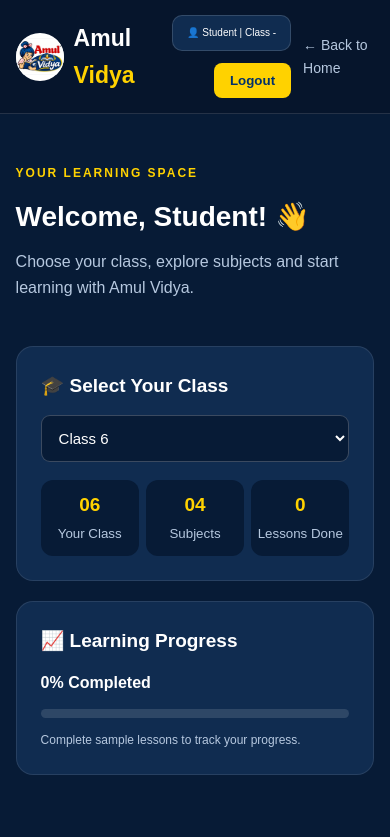
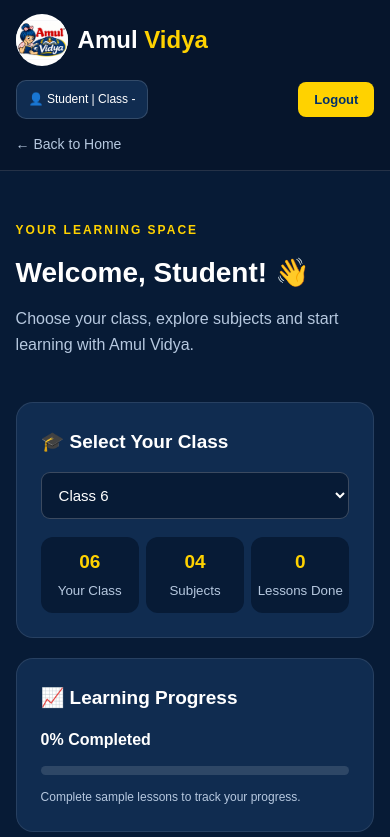
Before and after one commit to utsavjaingnmba27-jpg/Amul-vidya, a plain HTML site: page dashboard.html in a window 390 px wide. Shown: the top 837 px of the page. Drawn offline with Linux system fonts and the light colour scheme.

Commit message:
Update dashboard.html
Improve mobile dashboard header

```diff
--- a/dashboard.html
+++ b/dashboard.html
@@ -154,6 +154,58 @@ footer{
   }
   .profile-info{
     font-size:10px;
+  }
+}
+/* PROFESSIONAL MOBILE HEADER */
+
+@media (max-width: 700px) {
+  header {
+    padding: 14px 0;
+  }
+
+  nav {
+    display: flex;
+    flex-direction: column;
+    align-items: flex-start;
+    gap: 14px;
+  }
+
+  .brand {
+    display: flex;
+    align-items: center;
+    gap: 10px;
+    font-size: 24px;
+    white-space: nowrap;
+  }
+
+  .brand img {
+    width: 52px;
+    height: 52px;
+    object-fit: contain;
+  }
+
+  .profile-actions {
+    width: 100%;
+    display: flex;
+    flex-wrap: wrap;
+    align-items: center;
+    justify-content: space-between;
+    gap: 10px;
+  }
+
+  .profile-info {
+    font-size: 12px;
+    padding: 9px 12px;
+  }
+
+  .logout-btn {
+    padding: 10px 16px;
+    font-size: 13px;
+  }
+
+  nav > a {
+    font-size: 14px;
+    white-space: nowrap;
   }
 }
 </style>
```
